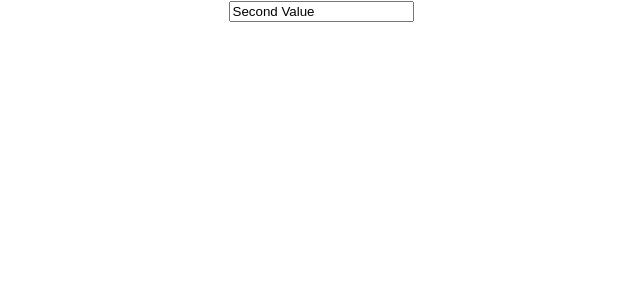
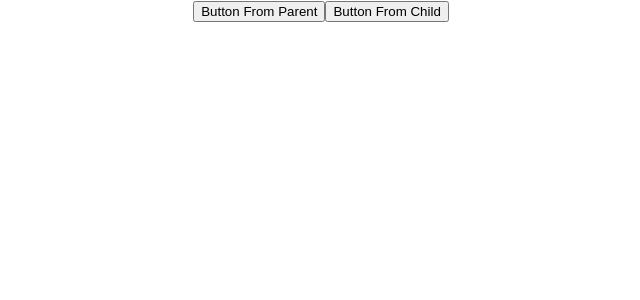
Before and after one commit to nashyvan/react-hooks, a React (Create React App) app: page / in a window 1280 px wide. Shown: the top 300 px of the page, without its empty margins (319-959 px from the left). Built offline with nearby package versions, Linux system fonts and the light colour scheme.

Commit message:
useImperativeHandle

```diff
--- a/src/App.js
+++ b/src/App.js
@@ -4,6 +4,7 @@
 import UseEffectHook from "./UseEffect/UseEffectHook";
 import UseRefHook from "./UseRef/UseRefHook";
 import UseLayoutEffectHook from "./UseLayoutEffect/UseLayoutEffectHook";
+import UseImperativeHandleHook from "./UseImperativeHandle/UseImperativeHandleHook";
 
 function App() {
   return (
@@ -12,7 +13,8 @@
       {/*<UseReducerHook/>*/}
       {/*<UseEffectHook/>*/}
       {/*<UseRefHook/>*/}
-      <UseLayoutEffectHook/>
+      {/*<UseLayoutEffectHook/>*/}
+      <UseImperativeHandleHook/>
     </div>
   );
 }
--- /dev/null
+++ b/src/UseImperativeHandle/Button.js
@@ -0,0 +1,22 @@
+import React, {forwardRef, useImperativeHandle, useState} from 'react';
+
+const Button = forwardRef((props, ref) => {
+  const [toggle, setToggle] = useState(false);
+
+  useImperativeHandle(ref, () => ({
+    alterToggle() {
+      setToggle(!toggle);
+    },
+  }));
+
+  return (
+    <>
+     <button>
+       Button From Child
+     </button>
+      {toggle && <span>Toggle</span>}
+    </>
+  );
+});
+
+export default Button;
--- /dev/null
+++ b/src/UseImperativeHandle/UseImperativeHandleHook.js
@@ -0,0 +1,14 @@
+import React, {useRef} from 'react';
+import Button from "./Button";
+
+const UseImperativeHandleHook = () => {
+  const buttonRef = useRef(null);
+  return (
+    <div>
+      <button onClick={() => {buttonRef.current.alterToggle();}}>Button From Parent</button>
+      <Button ref={buttonRef}/>
+    </div>
+  );
+};
+
+export default UseImperativeHandleHook;
```
